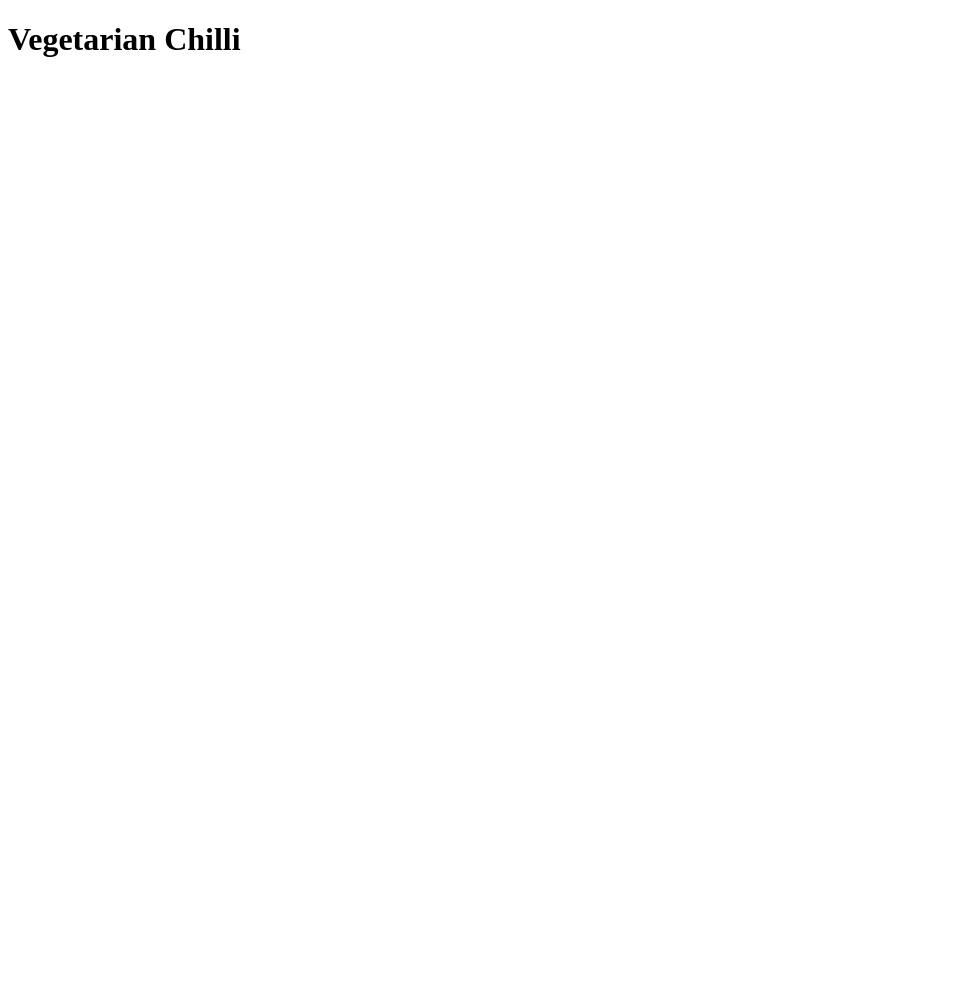
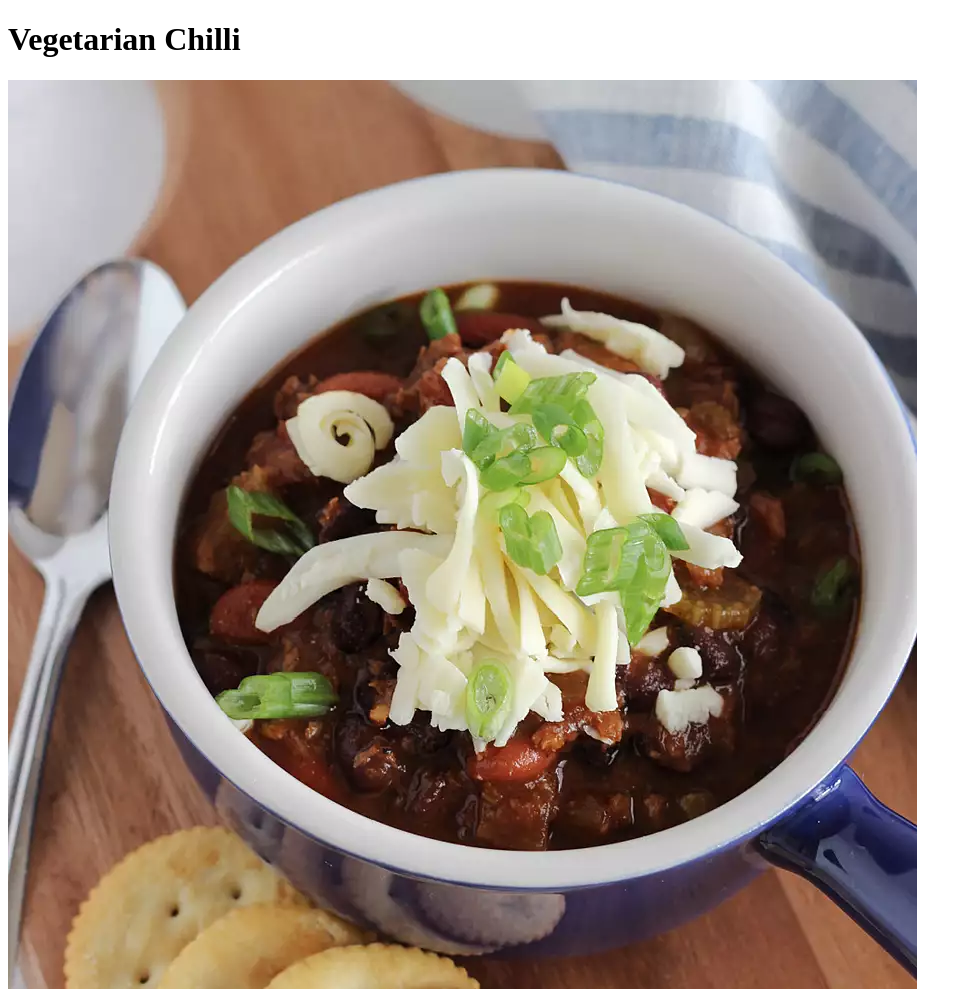
Before and after one commit to JaiBansal94/odin-recipes, a plain HTML site: page odin-recipes/recipes/vegetarian-chilli.html in a window 1280 px wide. Shown: the whole page, without its empty margins (0-972 px from the left). Before the commit the page ends 800 px from the top, so only its background shows below. Drawn offline with Linux system fonts and the light colour scheme.

Commit message:
Add image of Vegetarian Chilli to recipe web page

```diff
--- a/odin-recipes/recipes/vegetarian-chilli.html
+++ b/odin-recipes/recipes/vegetarian-chilli.html
@@ -6,5 +6,6 @@
     </head>
     <body>
         <h1>Vegetarian Chilli</h1>
+        <img src="../images/Veg-Chilli.webp">
     </body>
 </html>
```
Also changed, not shown: odin-recipes/images/Veg-Chilli.webp (added).
